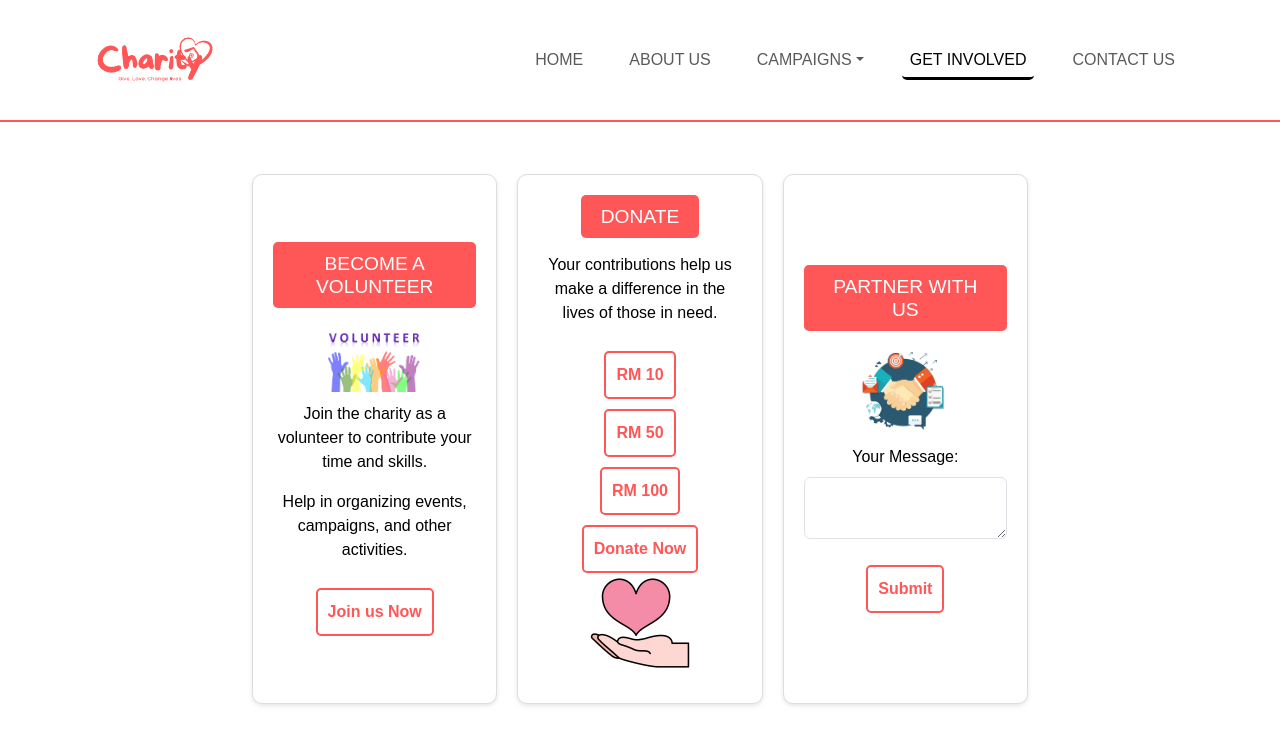
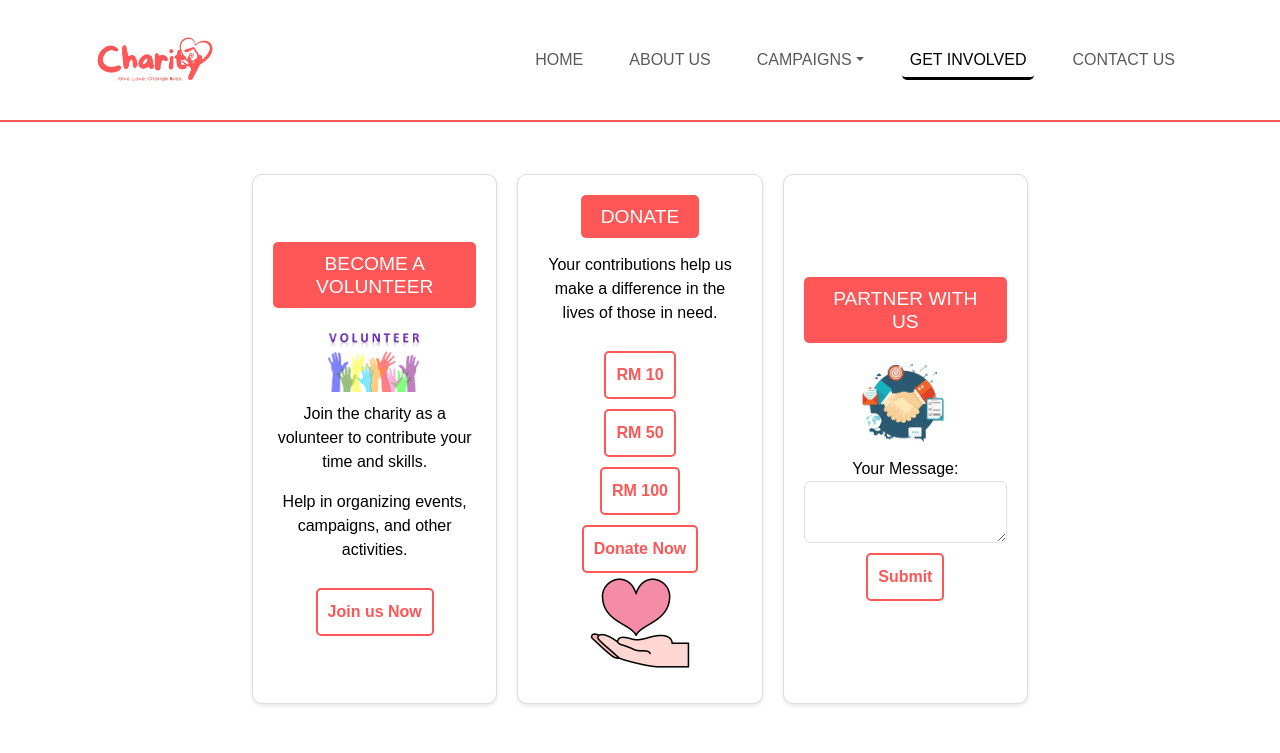
Before and after one commit to Fain05/faizah, a plain HTML site: page PROJECT 2_1069_1502_1087/get-involved.html in a window 1280 px wide. Shown: the top 753 px of the page. Drawn offline with nearby package versions, Linux system fonts and the light colour scheme.

Commit message:
Update get-involved.html

```diff
--- a/PROJECT 2_1069_1502_1087/get-involved.html
+++ b/PROJECT 2_1069_1502_1087/get-involved.html
@@ -73,17 +73,14 @@
     <h2>PARTNER WITH US</h2>
     <img src="images/partner-with-us.png" alt="Partner with us" class="img-fluid">
 
-    <form action="#" method="post">
-        <div class="mb-3">
-            <label for="message" class="form-label">Your Message:</label>
-            <textarea id="message" name="message" class="form-control" required></textarea>
-        </div>
-        <button type="submit" class="btn btn-primary">Submit</button>
+    <form id="partnership-form" action="javascript:void(0);" method="post">
+        <label for="message">Your Message:</label>
+        <textarea id="message" name="message" class="form-control" required></textarea>
+        <button type="submit" class="btn">Submit</button>
     </form>
 </div>
-
-        </section>
-    </main>
+</section>
+</main>
 
     <!-- Footer Section -->
     <footer class="text-center py-4">
```
